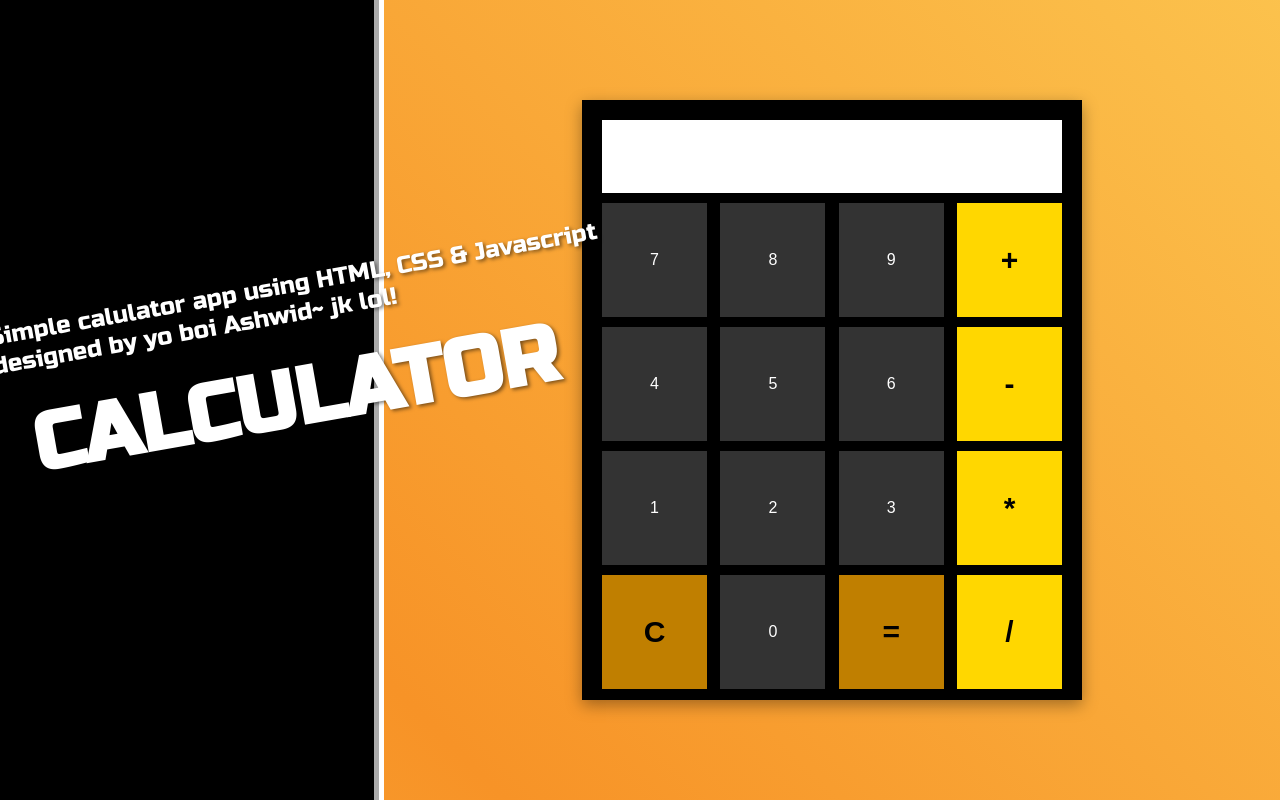
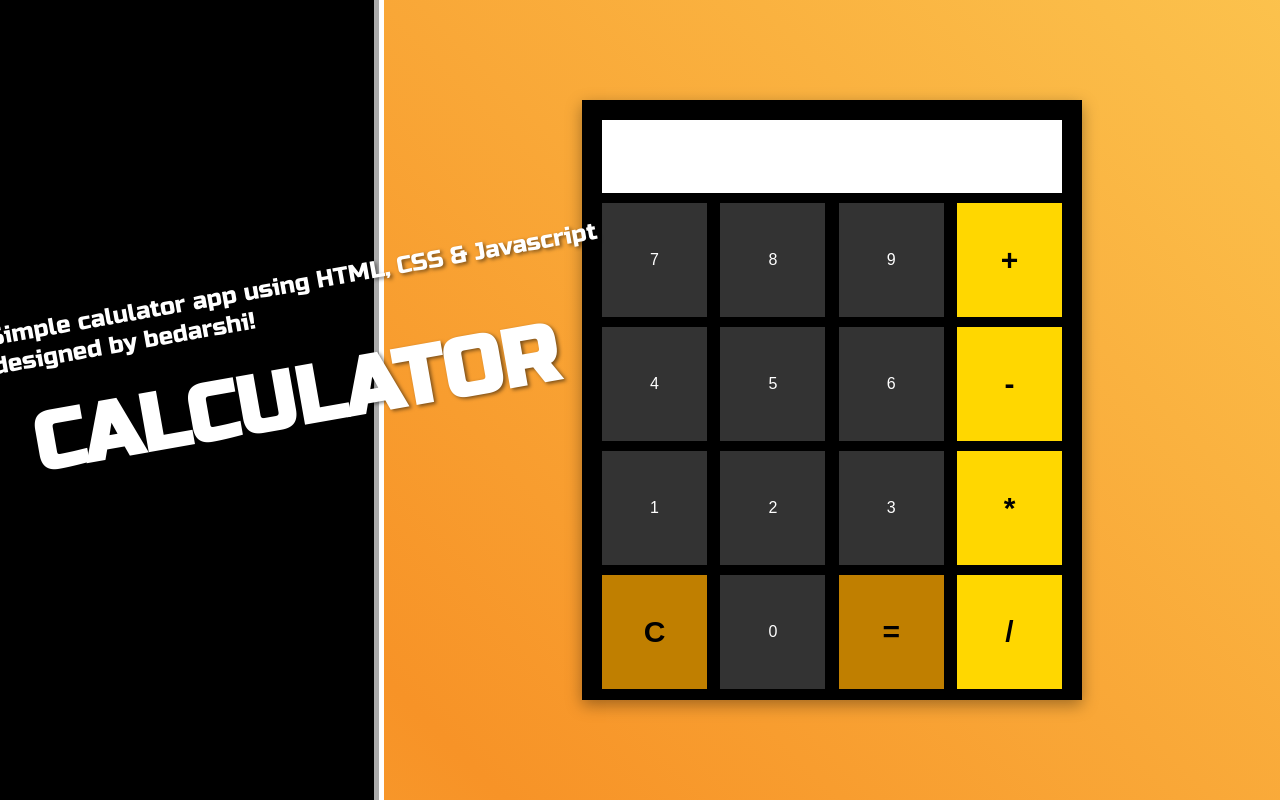
Before and after one commit to bedarshi/calculator, a plain HTML site: page index.html in a window 1280 px wide. Drawn offline with Linux system fonts and the light colour scheme.

Commit message:
first commit

```diff
--- a/index.html
+++ b/index.html
@@ -11,7 +11,7 @@
     <div class="container">
       <div class="title">
         <h1>CALCULATOR</h1>
-        <p>Simple calulator app using HTML, CSS & Javascript <br> designed by yo boi Ashwid~ jk lol!</p>
+        <p>Simple calulator app using HTML, CSS & Javascript <br> designed by bedarshi!</p>
       </div>
       <div class="calculator">
         <input type="text" class="display" readonly />
```
